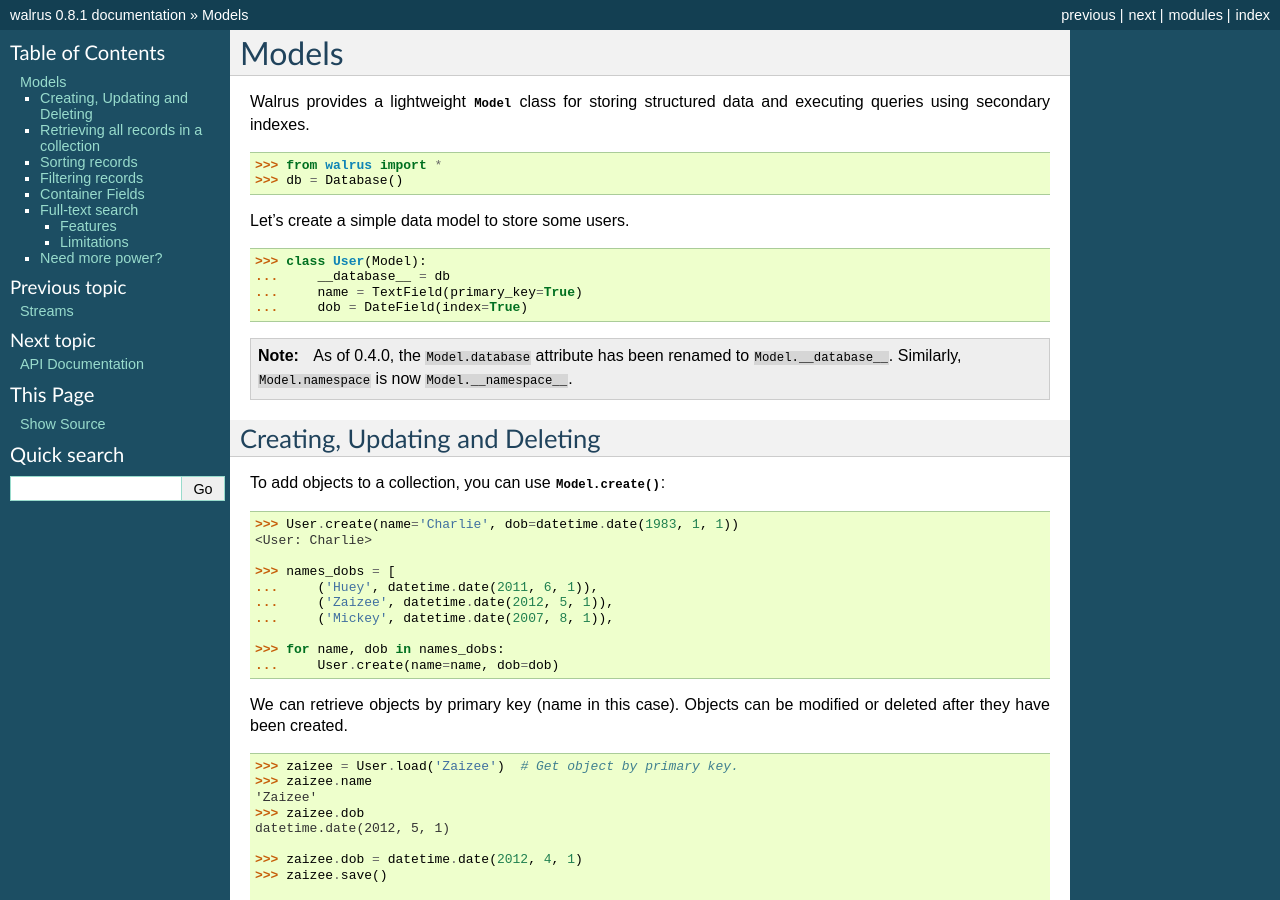
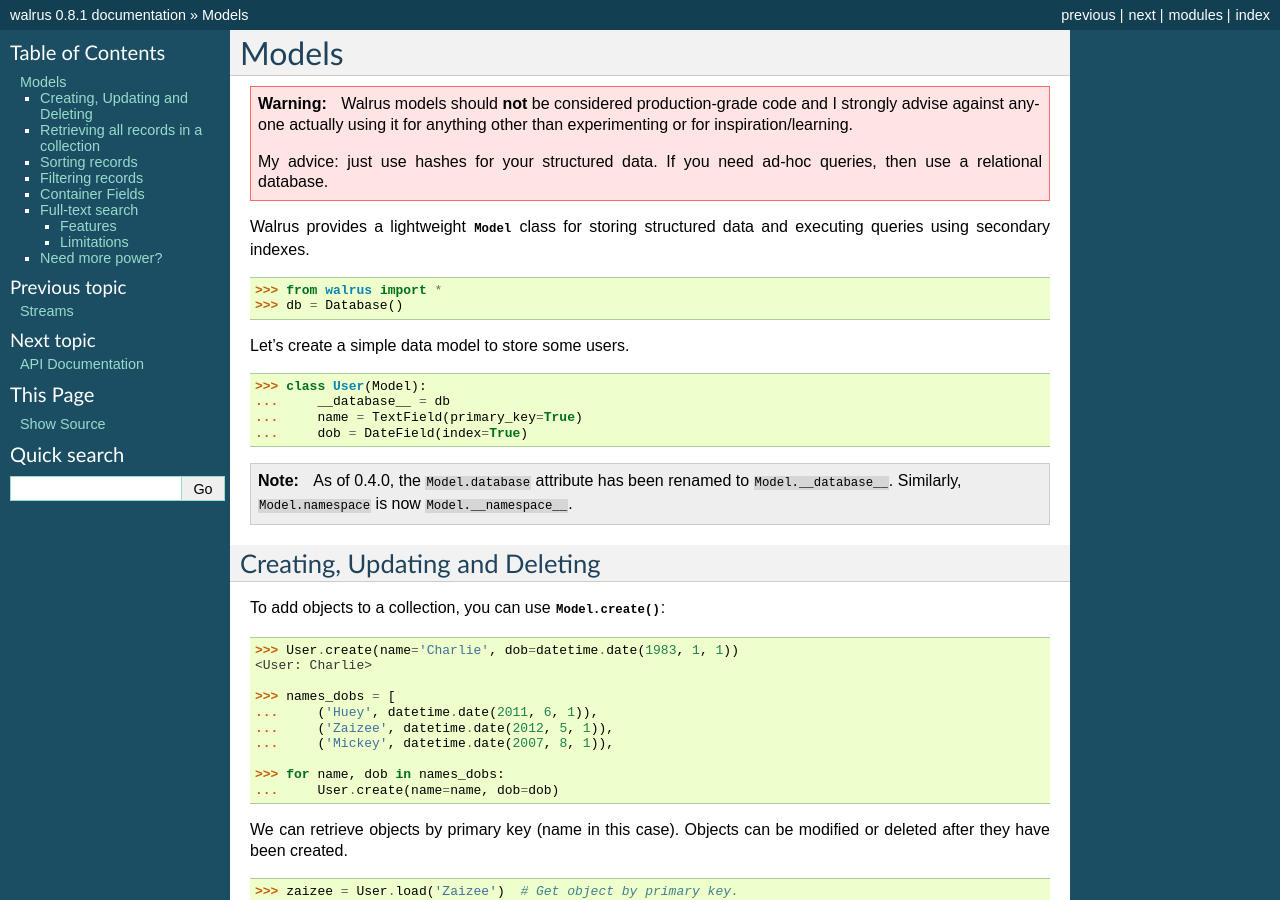
Before and after one commit to coleifer/walrus, a Sphinx documentation site: the page built from docs/models.rst, in a window 1280 px wide and 900 px high. Built offline with Sphinx 7.4.7, drawn with Linux system fonts in a browser that asks for light colours.

Commit message:
Warning in walrus docs on the models

```diff
--- a/docs/index.rst
+++ b/docs/index.rst
@@ -29,8 +29,8 @@
 * full-text search
 * graph store
 * rate limiting
-* active-record models (secondary indexes, full-text search, composable query filters, etc)
 * locks
+* **experimental** active-record models (secondary indexes, full-text search, composable query filters, etc)
 * more? more!
 
 My hope is that walrus saves you time developing your application by providing
--- a/docs/models.rst
+++ b/docs/models.rst
@@ -4,6 +4,14 @@
 
 Models
 ======
+
+.. warning::
+    Walrus models should **not** be considered production-grade code and I
+    strongly advise against anyone actually using it for anything other than
+    experimenting or for inspiration/learning.
+
+    My advice: just use hashes for your structured data. If you need ad-hoc
+    queries, then use a relational database.
 
 Walrus provides a lightweight :py:class:`Model` class for storing structured data and executing queries using secondary indexes.
 
```
Also changed, not shown: README.md (+1 -1 lines).
